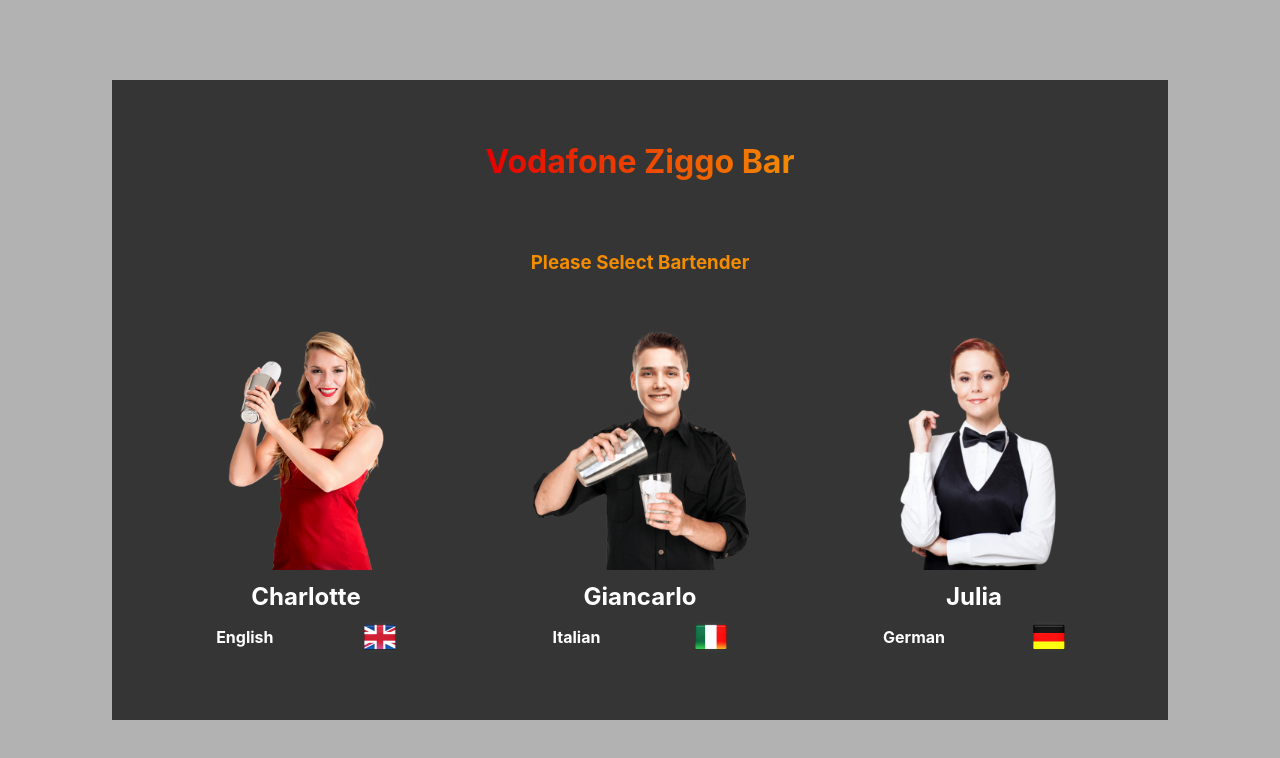
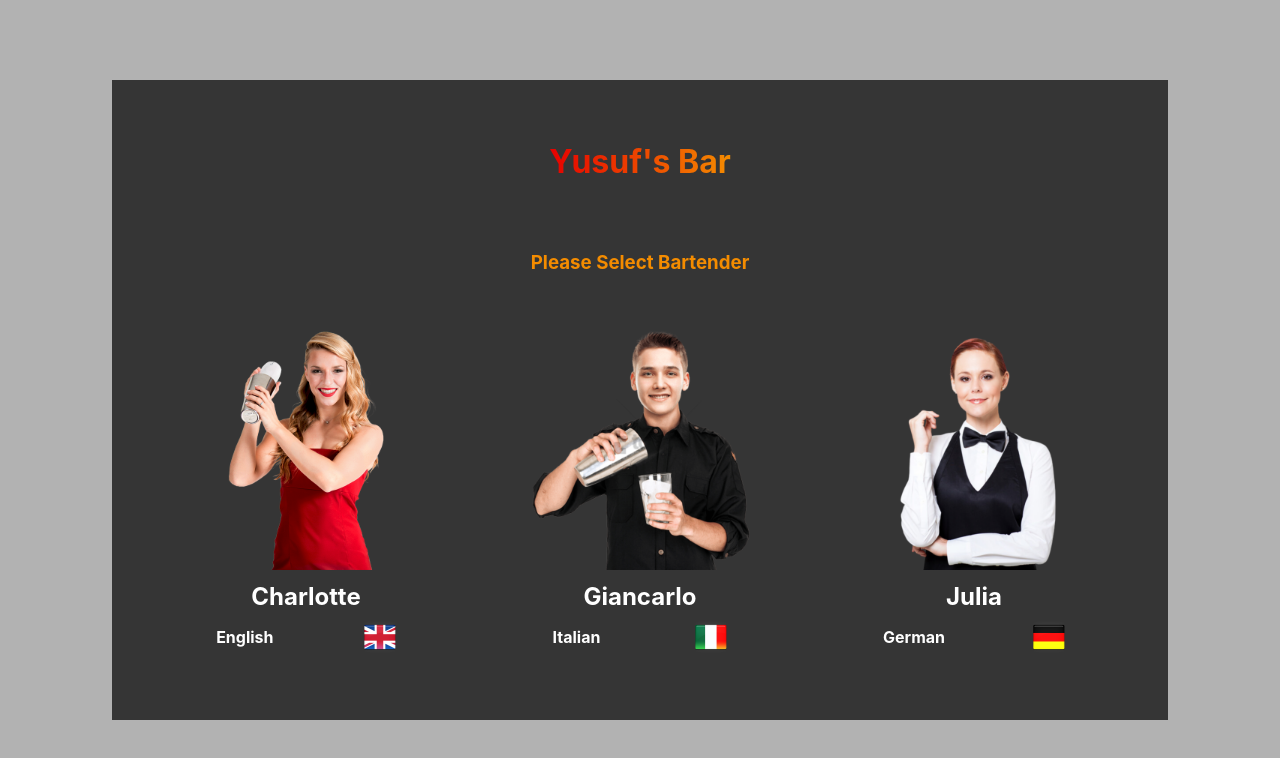
Before and after one commit to yusufDemir9110/Cocktail_App, a React (Create React App) app: page / in a window 1280 px wide. Shown: the top 758 px of the page. Built offline with nearby package versions, Linux system fonts and the light colour scheme.

Commit message:
title has changed

```diff
--- a/src/pages/CocktailDetail.jsx
+++ b/src/pages/CocktailDetail.jsx
@@ -51,7 +51,7 @@
       <main className="appContainer">
         <button className="btn topLeftBtn" onClick={()=>gotoSelection()}>{bartender==="Charlotte"?"Back to Selection":bartender==="Giancarlo"?"Torna alla Selezione":"Zurück zur Auswahl"}</button>
         <button className="btn topRightBtn" onClick={()=>gotoHome()}>{bartender==="Charlotte"?"Back to Home Page":bartender==="Giancarlo"?"Torna alla Iniziale":"Zurück zur Startseite"}</button>
-        <h1 className="appTitle">Vodafone Ziggo Bar</h1>
+        <h1 className="appTitle">Yusuf's Bar</h1>
         <section className="explanationSection">
             <div className="bartenderImgBig">
               <img src={bartender==="Charlotte"?charlotte:(bartender==="Giancarlo"?giancarlo:julia)} alt="" />
--- a/src/pages/Home.jsx
+++ b/src/pages/Home.jsx
@@ -49,7 +49,7 @@
           activeSection!==0&&
           <button className="btn topLeftBtn" onClick={()=>gotoPrevious()}>{bartender==="Charlotte"?"Previous":bartender==="Giancarlo"?"Precedente":"Vorherige"}</button>
         }
-        <h1 className="appTitle">Vodafone Ziggo Bar</h1>
+        <h1 className="appTitle">Yusuf's Bar</h1>
         {
           activeSection===0&&
           <section className="selectBartender">
```
